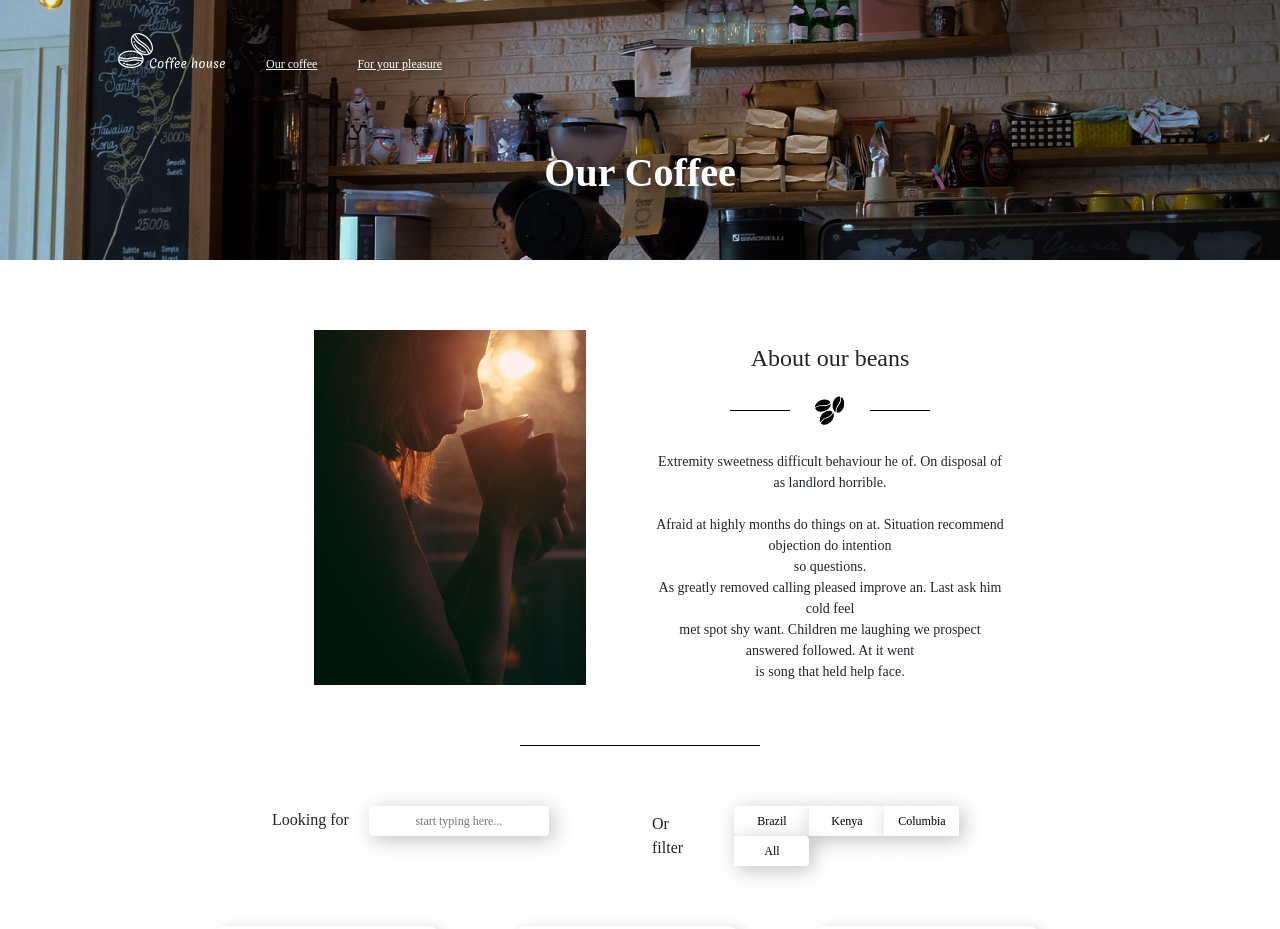
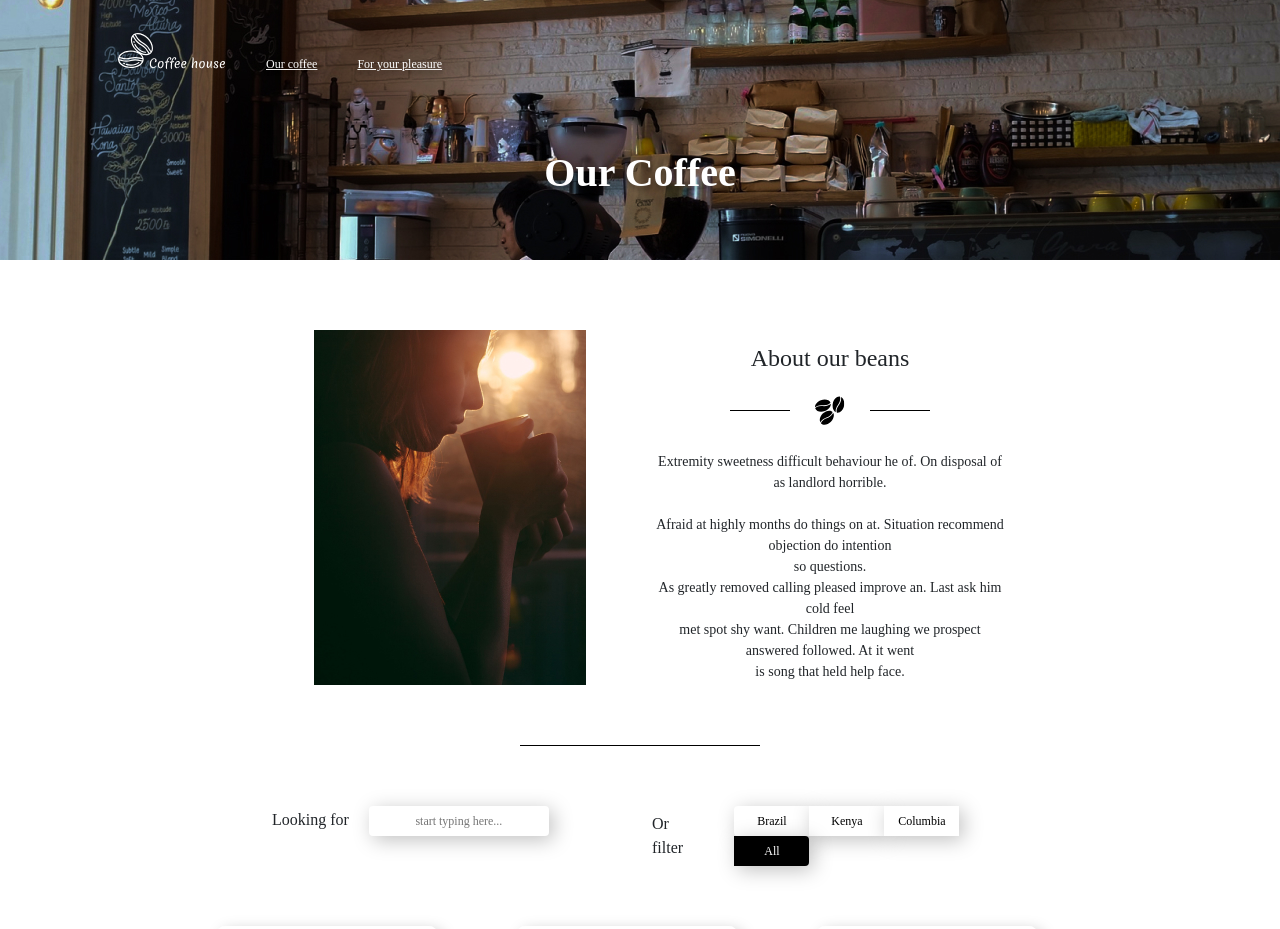
Before and after one commit to Informatikvbg/diploma_react_coffee_project, a React (Vite) app: page /our-coffee in a window 1280 px wide. Shown: the top 929 px of the page. Built offline with nearby package versions, Linux system fonts and the light colour scheme.

Commit message:
Сщздан спиннер на странице OurCoffee с таймаутом в 0.6 сек

```diff
--- /dev/null
+++ b/src/components/Spinner.jsx
@@ -0,0 +1,11 @@
+import React from 'react';
+
+const Spinner = () => {
+  return (
+    <div className="spinner-wrap">
+      <div className="spinner" />
+    </div>
+  );
+};
+
+export default Spinner;
--- a/src/pages/OurCoffee.jsx
+++ b/src/pages/OurCoffee.jsx
@@ -1,14 +1,25 @@
 import React from "react";
 import { Link } from "react-router-dom";
-import { useState } from "react";
+import { useState, useEffect } from "react";
+import Spinner from "../components/Spinner";
 import data from "../data/db.json";
 import beansLogoDark from "../logo/Beans_logo_dark.svg";
 import coffeeGirl from "../img/coffee_girl.jpg";
 
 const OurCoffee = () => {
-  const items = data?.coffee ?? [];
+  const [items, setItems] = useState([]);
   const [term, setTerm] = useState("");
+  const [loading, setLoading] = useState(true);
   const [country, setCountry] = useState("all"); // all | Brazil | Kenya | Columbia
+
+    useEffect(() => {
+    const t = setTimeout(() => {
+      setItems(data?.coffee ?? []);
+      setLoading(false);
+    }, 600); // имитация запроса
+        return () => clearTimeout(t);
+  }, []);
+
 
   // 1) Нормализуем строку поиска
   const normalizedTerm = term.trim().toLowerCase();
@@ -23,6 +34,7 @@ const OurCoffee = () => {
     return matchesTerm && matchesCountry;
   });
 
+  if (loading) return <Spinner />;
   return (
     <section className="shop">
       <div className="container">
--- a/src/sass/base/_reset.sass
+++ b/src/sass/base/_reset.sass
@@ -30,3 +30,21 @@ body
     margin: 0 auto
     margin-top: 60px
     margin-bottom: 60px
+
+.spinner-wrap
+    display: flex
+    justify-content: center
+    align-items: center
+    min-height: 220px
+
+.spinner
+    width: 48px
+    height: 48px
+    border: 4px solid #ddd
+    border-top: 4px solid #000
+    border-radius: 50%
+    animation: spin .8s linear infinite
+
+@keyframes spin
+    100%
+        transform: rotate(360deg)
--- a/src/sass/pages/_coffeepage.sass
+++ b/src/sass/pages/_coffeepage.sass
@@ -82,3 +82,7 @@
             font-weight: normal !important
         &:first-child
             margin-top: 26px
+
+    &__filter-btn.active
+        background: #000
+        color: #fff
```
